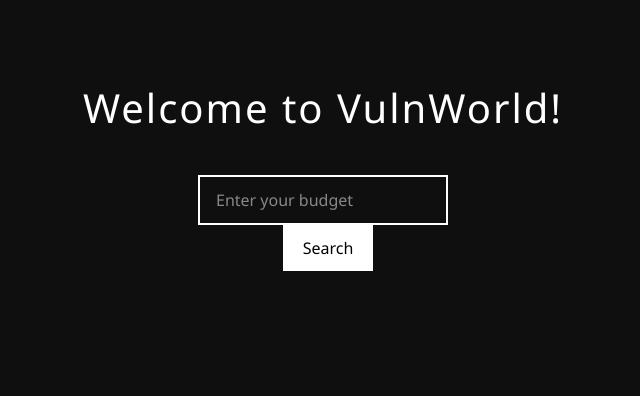
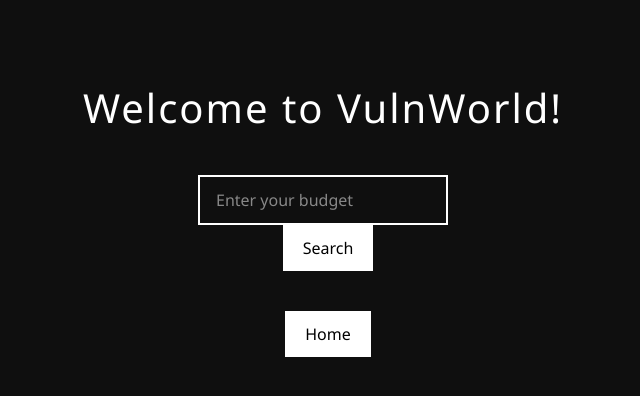
Before and after one commit to Tausetii/VulnWorld, a Flask app: page / in a window 1280 px wide. Shown: the top 396 px of the page, without its empty margins (317-957 px from the left). Run offline with Flask 3, Linux system fonts and the light colour scheme.

Commit message:
home page

```diff
--- a/templates/index.html
+++ b/templates/index.html
@@ -119,5 +119,8 @@
 
     <!--Insert some information here that depicts a possible vulnerability.-->
     <ul id="results_list"></ul>
+
+    <a href="/welcome">
+  <button>Home</button> </a>
 </body>
 </html>
```
